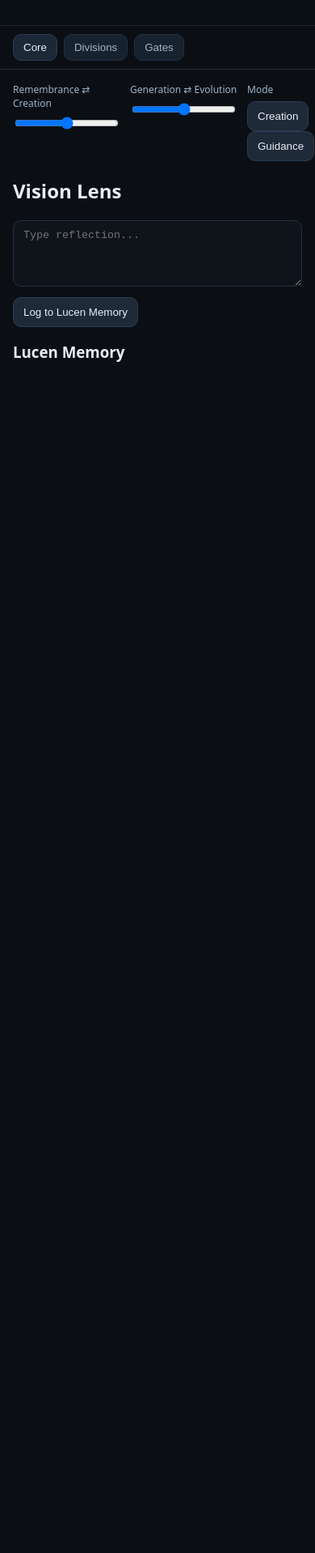
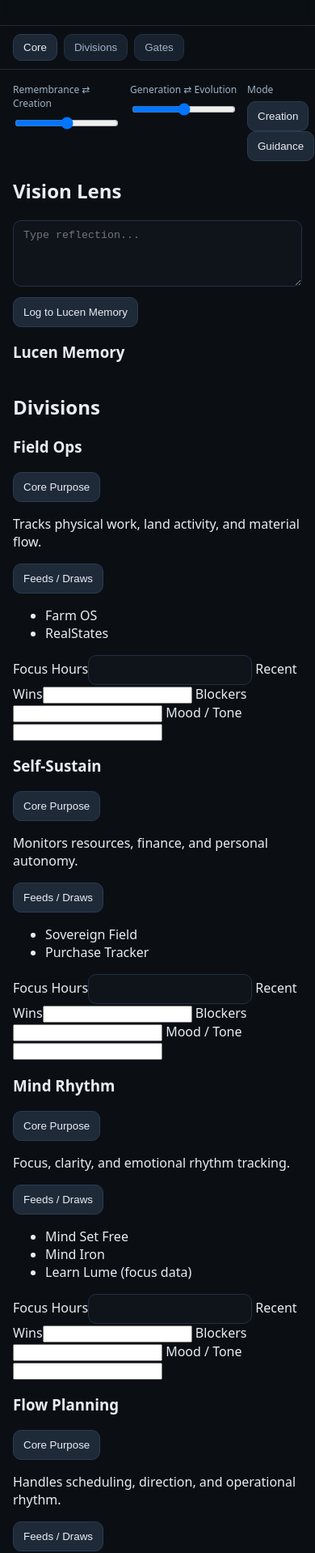
Before and after one commit to lucensolen/Lucen17, a website: page index.html in a window 390 px wide. Shown: the part 79-1997 px from the top of the page at 81% size. Before the commit the page ends 844 px from the top, so only its background shows below. Drawn offline with Linux system fonts and the light colour scheme; no server answers.

Commit message:
Update index.html

```diff
--- a/index.html
+++ b/index.html
@@ -47,6 +47,131 @@
       <h3>Lucen Memory</h3>
       <div id="memoryList" class="list"></div>
     </section>
+<section id="divisions">
+  <h2>Divisions</h2>
+
+  <!-- Division template -->
+  <div class="division" id="fieldops">
+    <h3>Field Ops</h3>
+    <button class="toggle" onclick="toggleDesc(this)">Core Purpose</button>
+    <p class="desc">Tracks physical work, land activity, and material flow.</p>
+    <button class="toggle" onclick="toggleSeeds(this)">Feeds / Draws</button>
+    <ul class="seeds">
+      <li>Farm OS</li>
+      <li>RealStates</li>
+    </ul>
+    <label>Focus Hours</label><input type="number">
+    <label>Recent Wins</label><input type="text">
+    <label>Blockers</label><input type="text">
+    <label>Mood / Tone</label><input type="text">
+  </div>
+
+  <div class="division" id="selfsustain">
+    <h3>Self-Sustain</h3>
+    <button class="toggle" onclick="toggleDesc(this)">Core Purpose</button>
+    <p class="desc">Monitors resources, finance, and personal autonomy.</p>
+    <button class="toggle" onclick="toggleSeeds(this)">Feeds / Draws</button>
+    <ul class="seeds">
+      <li>Sovereign Field</li>
+      <li>Purchase Tracker</li>
+    </ul>
+    <label>Focus Hours</label><input type="number">
+    <label>Recent Wins</label><input type="text">
+    <label>Blockers</label><input type="text">
+    <label>Mood / Tone</label><input type="text">
+  </div>
+
+  <div class="division" id="mindrhythm">
+    <h3>Mind Rhythm</h3>
+    <button class="toggle" onclick="toggleDesc(this)">Core Purpose</button>
+    <p class="desc">Focus, clarity, and emotional rhythm tracking.</p>
+    <button class="toggle" onclick="toggleSeeds(this)">Feeds / Draws</button>
+    <ul class="seeds">
+      <li>Mind Set Free</li>
+      <li>Mind Iron</li>
+      <li>Learn Lume (focus data)</li>
+    </ul>
+    <label>Focus Hours</label><input type="number">
+    <label>Recent Wins</label><input type="text">
+    <label>Blockers</label><input type="text">
+    <label>Mood / Tone</label><input type="text">
+  </div>
+
+  <div class="division" id="flowplanning">
+    <h3>Flow Planning</h3>
+    <button class="toggle" onclick="toggleDesc(this)">Core Purpose</button>
+    <p class="desc">Handles scheduling, direction, and operational rhythm.</p>
+    <button class="toggle" onclick="toggleSeeds(this)">Feeds / Draws</button>
+    <ul class="seeds">
+      <li>Plan More</li>
+      <li>Coach Buddy</li>
+    </ul>
+    <label>Focus Hours</label><input type="number">
+    <label>Recent Wins</label><input type="text">
+    <label>Blockers</label><input type="text">
+    <label>Mood / Tone</label><input type="text">
+  </div>
+
+  <div class="division" id="learningpulse">
+    <h3>Learning Pulse</h3>
+    <button class="toggle" onclick="toggleDesc(this)">Core Purpose</button>
+    <p class="desc">Tracks study, creative growth, and educational focus.</p>
+    <button class="toggle" onclick="toggleSeeds(this)">Feeds / Draws</button>
+    <ul class="seeds">
+      <li>Learn Lume</li>
+      <li>Teach Easy</li>
+    </ul>
+    <label>Focus Hours</label><input type="number">
+    <label>Recent Wins</label><input type="text">
+    <label>Blockers</label><input type="text">
+    <label>Mood / Tone</label><input type="text">
+  </div>
+
+  <div class="division" id="wellbeingloop">
+    <h3>Wellbeing Loop</h3>
+    <button class="toggle" onclick="toggleDesc(this)">Core Purpose</button>
+    <p class="desc">Measures health, energy, and recovery balance.</p>
+    <button class="toggle" onclick="toggleSeeds(this)">Feeds / Draws</button>
+    <ul class="seeds">
+      <li>Diet Diary</li>
+      <li>Gym It</li>
+    </ul>
+    <label>Focus Hours</label><input type="number">
+    <label>Recent Wins</label><input type="text">
+    <label>Blockers</label><input type="text">
+    <label>Mood / Tone</label><input type="text">
+  </div>
+
+  <div class="division" id="familyfield">
+    <h3>Family Field</h3>
+    <button class="toggle" onclick="toggleDesc(this)">Core Purpose</button>
+    <p class="desc">Home, kinship, collaboration, and relational tone.</p>
+    <button class="toggle" onclick="toggleSeeds(this)">Feeds / Draws</button>
+    <ul class="seeds">
+      <li>Family Foundry</li>
+      <li>Single Solutions</li>
+    </ul>
+    <label>Focus Hours</label><input type="number">
+    <label>Recent Wins</label><input type="text">
+    <label>Blockers</label><input type="text">
+    <label>Mood / Tone</label><input type="text">
+  </div>
+
+  <div class="division" id="businessline">
+    <h3>Business Line</h3>
+    <button class="toggle" onclick="toggleDesc(this)">Core Purpose</button>
+    <p class="desc">Tracks projects, outreach, and business resonance.</p>
+    <button class="toggle" onclick="toggleSeeds(this)">Feeds / Draws</button>
+    <ul class="seeds">
+      <li>Brand Bull</li>
+      <li>Business Portal</li>
+    </ul>
+    <label>Focus Hours</label><input type="number">
+    <label>Recent Wins</label><input type="text">
+    <label>Blockers</label><input type="text">
+    <label>Mood / Tone</label><input type="text">
+  </div>
+</section>
 
     <section class="panel" id="gates">
   <h2>Gates</h2>
```
